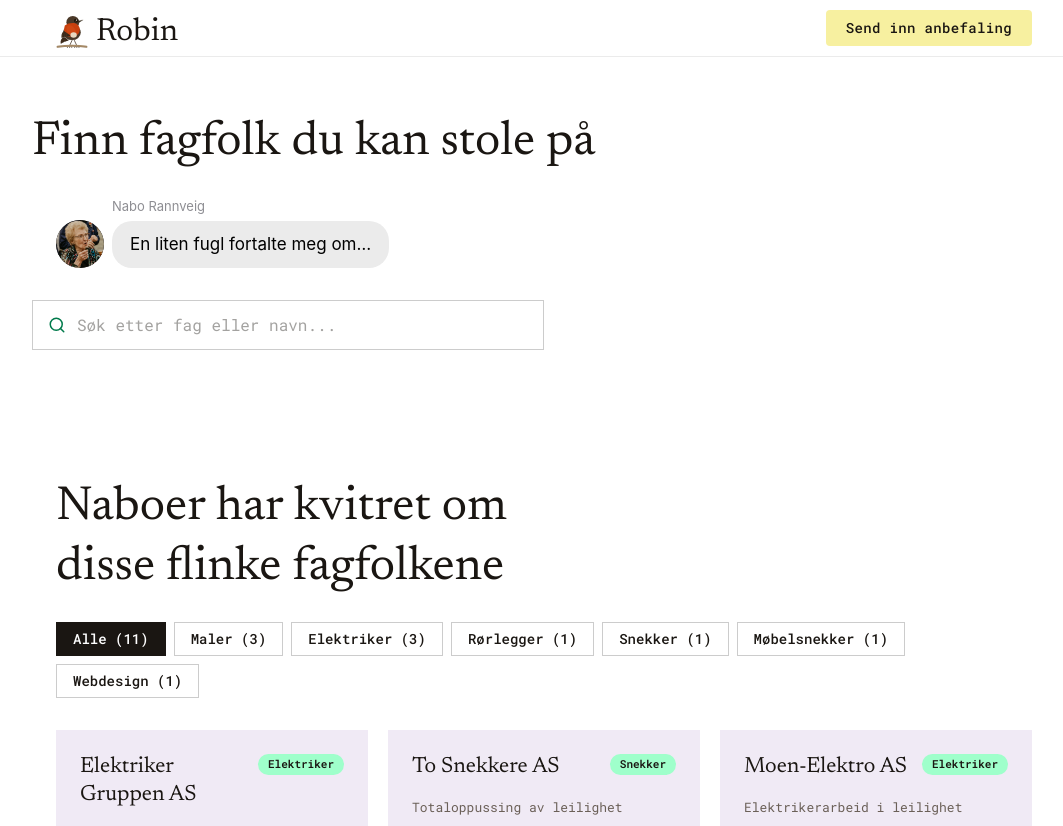
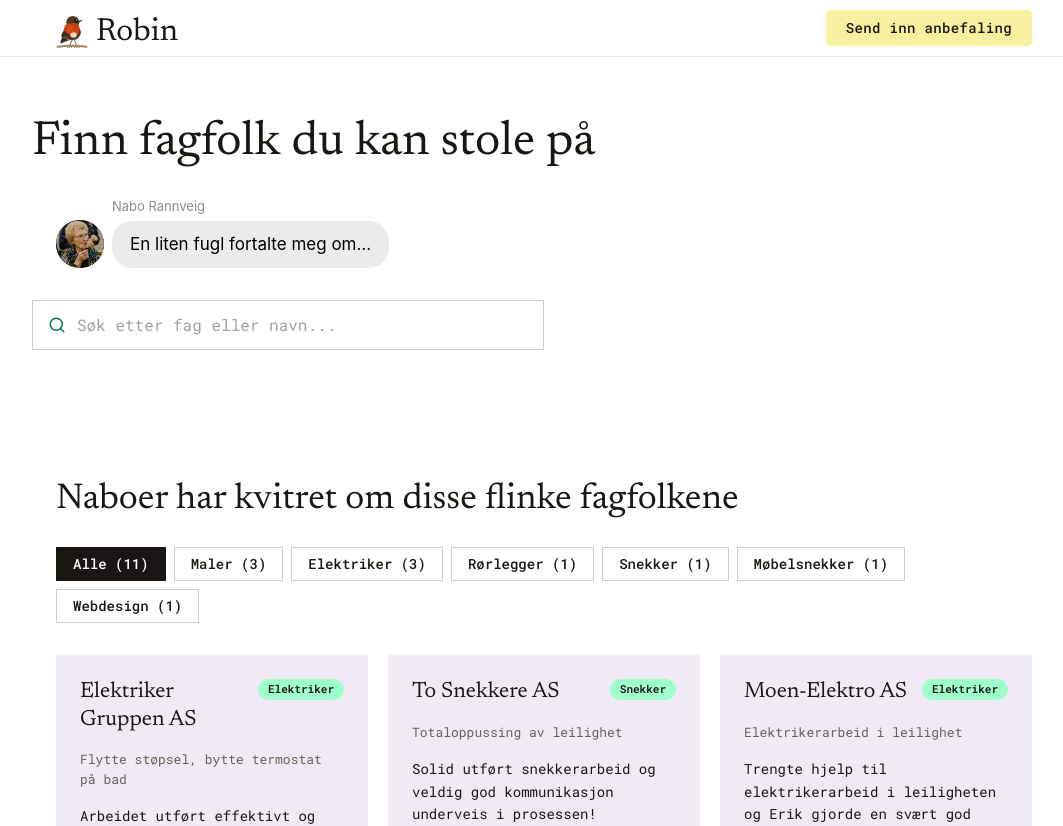
Before and after one commit to idameland/robin, a Next.js app: page / in a window 1280 px wide. Shown: the top 826 px of the page, without its empty margins (96-1159 px from the left). Built offline with nearby package versions, Linux system fonts and the light colour scheme.

Commit message:
Gjør h2 mindre og på én linje

```diff
--- a/app/page.tsx
+++ b/app/page.tsx
@@ -36,10 +36,10 @@ export default function Home() {
       <main className="max-w-5xl mx-auto px-6 pt-0 pb-16 md:pt-6">
         <div className="mt-0 pt-6 md:mt-6 md:pt-10">
           <h2
-            className="text-4xl md:text-5xl text-petroleum leading-tight mb-6"
+            className="text-[28px] md:text-[36px] text-petroleum leading-tight mb-6"
             style={{ fontFamily: "var(--font-playfair)", fontWeight: 400 }}
           >
-            Naboer har kvitret om<br />disse flinke fagfolkene
+            Naboer har kvitret om disse flinke fagfolkene
           </h2>
 
           <div className="flex gap-2 flex-wrap mb-8">
```
